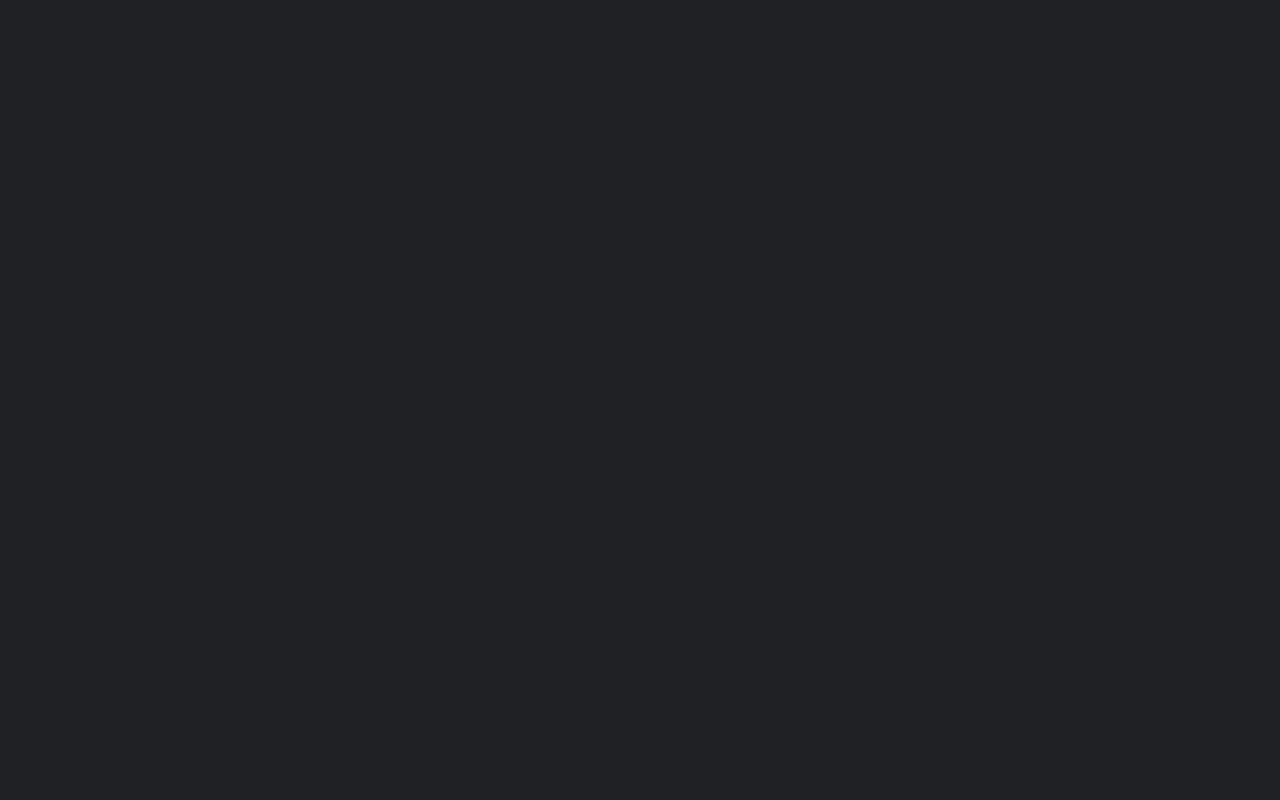
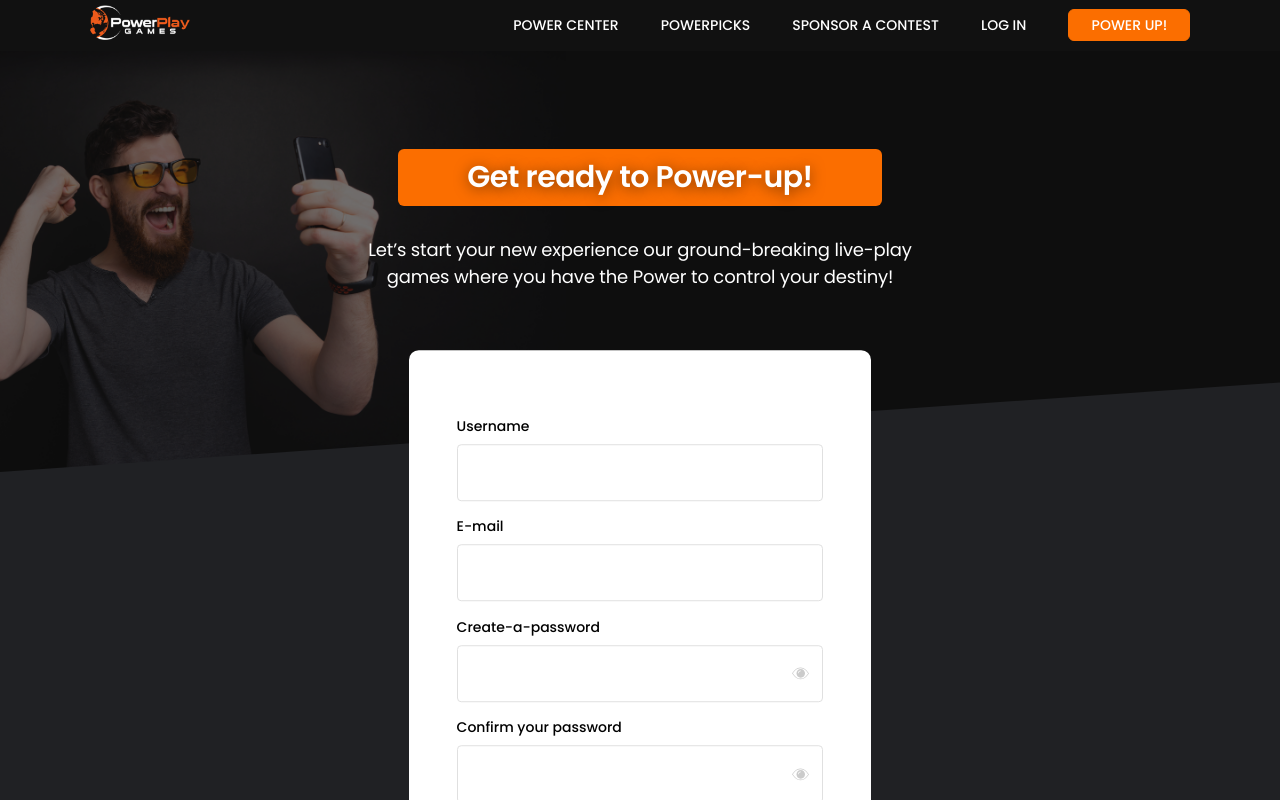
Before and after one commit to fancykingstar/live-fantasy, a React app: page /power-up in a window 1280 px wide. Shown: the top 800 px of the page. Built offline with nearby package versions, Linux system fonts and the light colour scheme.

Commit message:
replace-the-sign-in-add-navigation

```diff
--- a/src/App.js
+++ b/src/App.js
@@ -11,7 +11,7 @@
 import CardGame from './pages/CardGame';
 import PowerPicks from './pages/PowerPicks';
 import ChaseACard from './pages/ChaseACard';
-import SignInPage from './pages/SignInPage/SignInPage';
+import PowerUpPage from './pages/PowerUpPage/PowerUpPage';
 import GetUserInfoPage from './pages/GetUserInfoPage/GetUserInfoPage';
 
 const App = props => {
@@ -29,7 +29,7 @@
                 <Route path='/card-game' component={CardGame} />
                 <Route path='/power-picks' component={PowerPicks} />
                 <Route path='/chase-a-card' component={ChaseACard} />
-                <Route path='/signin' component={SignInPage} />
+                <Route path='/power-up' component={PowerUpPage} />
                 <Route path='/user-profile-info' component={GetUserInfoPage} />
             </Switch>
         </Fragment>
--- a/src/components/Header/Header.scss
+++ b/src/components/Header/Header.scss
@@ -18,14 +18,19 @@
             &:last-child{
                 margin-right: 0;
             }
-            a:hover, a.active{
-                color: $primary;
+            a:not(.__header-btn){
+                &:hover, &.active{
+                    color: $primary;
+                }
             }
         }
     }
     .__header-btn{
         padding: 0.329em;
         min-width: 122px;
+        a.active, a:hover{
+            color: #fff;
+        }
     }
     @media (max-width: 1200px) {
         padding: 1em 0;
--- a/src/pages/PowerCenter/PowerPlayGridRow.js
+++ b/src/pages/PowerCenter/PowerPlayGridRow.js
@@ -42,7 +42,7 @@
                 <div className='__h6 __mediam-on-large'>{+prize ? `$${prize}` : prize} </div>
                 <div className='__very-small-on-large __light-grey'><span className='__hide-only-on-large'>TOTAL</span> PRIZES</div>
             </div>
-            <Link to='/' className='__flex  __h5 __small-on-large __pointsRequired'>
+            <Link to='/powerbet-live' className='__flex  __h5 __small-on-large __pointsRequired'>
                 {pointsRequired ? (
                     <div className='__flex'>
                         <span className='__hide-on-large'>$</span>
--- a/src/pages/SignInPage/SignInPage.js
+++ b/src/pages/PowerUpPage/PowerUpPage.js
@@ -2,12 +2,16 @@
 import { Link } from 'react-router-dom';
 import Header from '../../components/Header/Header';
 import Footer from '../../components/Footer/Footer';
-import './SignInPage.scss';
+import './PowerUpPage.scss';
 import Input from '../../ui/Input/Input';
 
-const SignInPage = props => {
+const PowerUpPage = props => {
+    const onSubmit = e => {
+        e.preventDefault();
+        props.history.push('/user-profile-info')
+    }
     return (
-        <div className='__SignInPage'>
+        <div className='__PowerUpPage'>
             <Header isStick={true} />
             <div className='__background-section'>
                 <div className='__background-color'>
@@ -21,7 +25,7 @@
             </div>
             <div className='__sign-in-section __form-section'>
                 <div className='__form-wrapper __sign-in-container'>
-                    <form className='__sign-in-form __container'>
+                    <form className='__sign-in-form __container' onSubmit={onSubmit}>
                         <Input type='text' title='Username' id='username' />
                         <Input type='email' title='E-mail' id='email' />
                         <Input type='password' title='Create-a-password' id='password' />
@@ -36,4 +40,4 @@
     )
 }
 
-export default SignInPage;
+export default PowerUpPage;
--- a/src/pages/SignInPage/SignInPage.scss
+++ b/src/pages/PowerUpPage/PowerUpPage.scss
@@ -1,4 +1,4 @@
-.__SignInPage{
+.__PowerUpPage{
     .__sign-in-container{
         width: calc(100% - 2em);
         margin-left: 1em;
@@ -32,7 +32,7 @@
 }
 
 @media (min-width: 600px){
-    .__SignInPage{
+    .__PowerUpPage{
         .__background-section{
             background: #0A0A0A url('../../assets/signin-background.png') no-repeat left top;
             background-size: auto 120%;
@@ -58,7 +58,7 @@
 }
 
 @media (max-width: 600px){
-    .__SignInPage{
+    .__PowerUpPage{
         .__mt-7.__sign-in-container{
             margin-top: 3em !important;
         }
@@ -77,7 +77,7 @@
 }
 
 @media (max-width: 350px){
-    .__SignInPage{
+    .__PowerUpPage{
         .__viewport-title{
             margin-left: 0 !important;
             margin-right: 0 !important;
```
Also changed, not shown: 1 other file (tests, documents, lock files or other folders).
